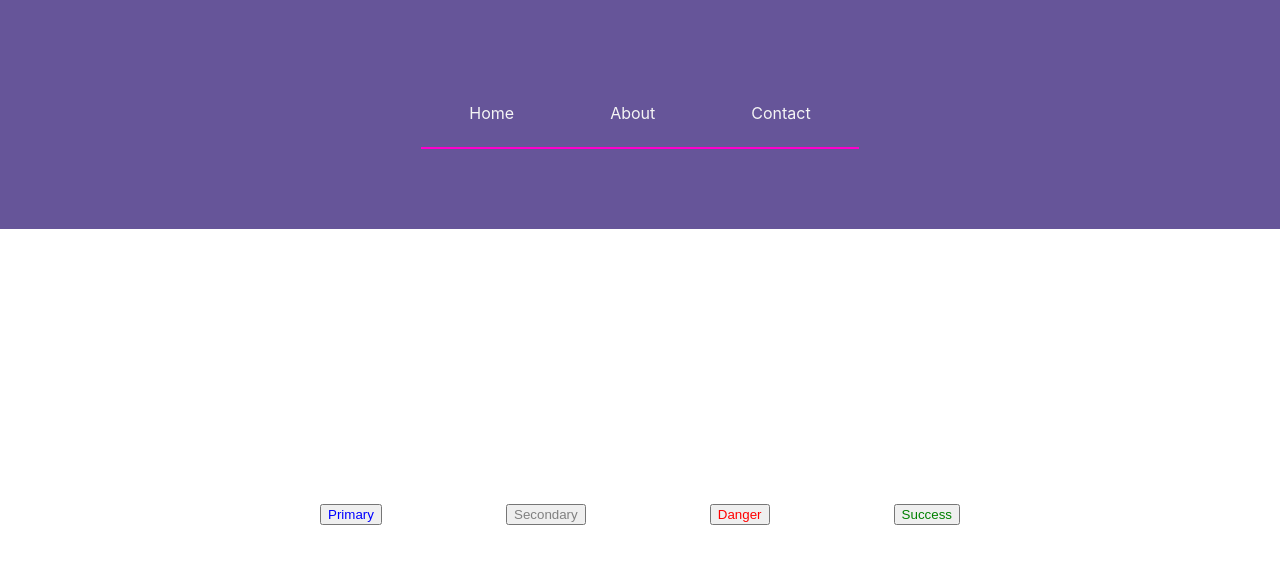
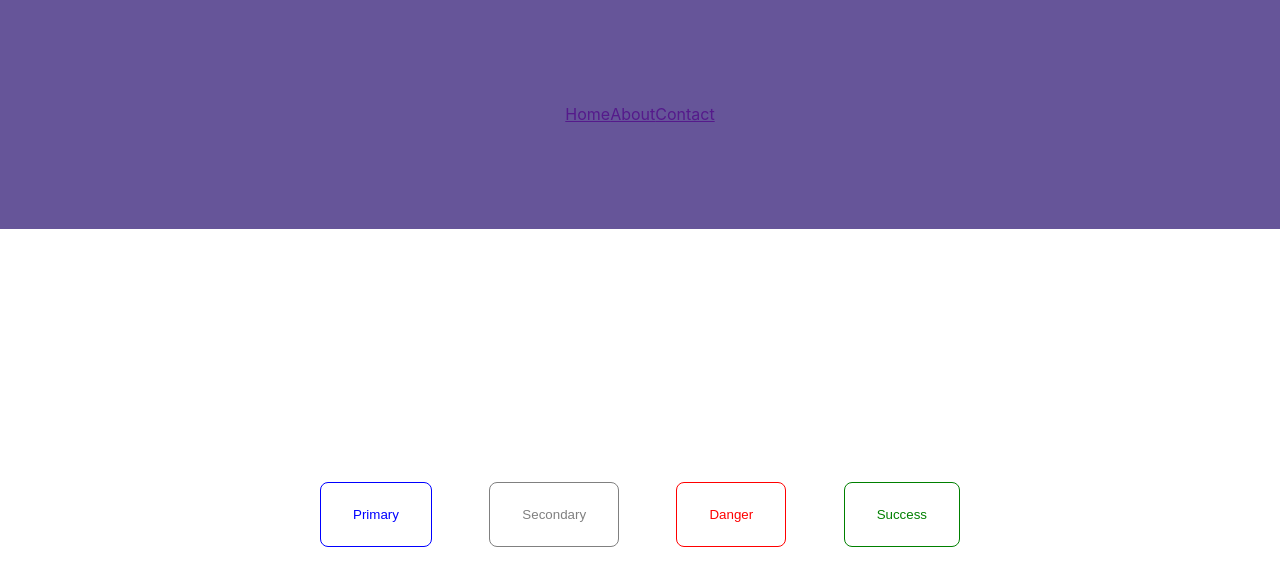
Before and after one commit to fend17/sass-exercise, a plain HTML site: page index.html in a window 1280 px wide. Drawn offline with nearby package versions, Linux system fonts and the light colour scheme; files that its build step writes are made by us from their sources.

Commit message:
Added solution

```diff
--- a/index.html
+++ b/index.html
@@ -14,10 +14,10 @@
     <a href="">Contact</a>
   </nav>
   <main>
-    <button class="btn-primary">Primary </button>
-    <button class="btn-secondary">Secondary </button>
-    <button class="btn-danger">Danger </button>
-    <button class="btn-success">Success </button>
+    <button class="btn btn-primary">Primary </button>
+    <button class="btn btn-secondary">Secondary </button>
+    <button class="btn btn-danger">Danger </button>
+    <button class="btn btn-success">Success </button>
   </main>
 </body>
 </html>
--- a/scss/_button.scss
+++ b/scss/_button.scss
@@ -1,41 +1,78 @@
 /* Sass up this code with nesting, & and variables */
+
+/*
+ * First option, using nesting and &
+ */
+
+$primary: blue;
+$secondary: gray;
+$danger: red;
+$success: green;
 
 .btn {
   background: none;
   transition: all 300ms;
   padding: 24px 32px;
-  border: 2px solid currentColor; /* currentColor is pure css */
+  border-radius: 8px;
+  &-primary {
+
+    color: $primary;
+    &:hover {
+      //built in function in sass, darkens a color
+      color: darken($primary, 10%); //btn-primary:hover {}
+    }
+  }
+
+  &-secondary {
+    color: $secondary;
+    &:hover {
+      color: darken($secondary, 10%);
+    }
+  }
+
+  &-danger {
+    color: $danger;
+    &:hover {
+      color: darken($danger, 10%);
+    }
+  }
+
+  &-success {
+    color: $success;
+    &:hover {
+      color: darken($success, 10%);
+    }
+  }
+}
+
+/*
+ * Second option, using @extend
+ */
+
+%btn {
+  background: none;
+  transition: all 300ms;
+  padding: 24px 32px;
+  border: 1px solid currentColor;
   border-radius: 8px;
 }
 
 .btn-primary {
-  color: blue;
-}
-
-.btn-primary:hover {
-  color: darkblue;
+  @extend %btn;
+  color: $primary;
 }
 
 .btn-secondary {
-  color: gray;
+  @extend %btn;
+  color: $secondary;
 }
 
-.btn-secondary:hover {
-  color: darkgray;
+.btn-danger {
+  @extend %btn;
+  color: $danger;
 }
 
 .btn-success {
-  color: green;
+  @extend %btn;
+  color: $success;
 }
-
-.btn-success:hover {
-  color: darkgreen;
-}
-
-.btn-danger {
-  color: red;
-}
-
-.btn-danger:hover {
-  color: darkred;
-}
--- a/scss/_defaults.scss
+++ b/scss/_defaults.scss
@@ -1,7 +1,7 @@
 /* Just default settings */
 
 body{
-  color: #333;
+  color: $primary;
   margin: 0;
   padding: 0;
   width:100%;
--- a/scss/_navbar.scss
+++ b/scss/_navbar.scss
@@ -6,17 +6,17 @@
   display: flex;
   justify-content: center;
   align-items: center;
-  background-color: #659;
-  font-family: -apple-system, BlinkMacSystemFont, 'Segoe UI', Roboto, Oxygen, Ubuntu, Cantarell, 'Open Sans', 'Helvetica Neue', sans-serif;
+  background-color: $secondary;
+  font-family: $font-stack;
 }
 
-.nav a {
+.nav__link {
   padding: 1.5rem 3rem;
-  color: #f5f5f5;
+  color: $light;
   transition: all 300ms;
   text-decoration: none;
-  border-bottom: 2px solid #f0c;
+  border-bottom: 2px solid $accent;
+  &:hover {
+    color: $accent;
+  }
 }
-.nav a:hover {
-  color: #f0c;
-}
--- a/scss/_variables.scss
+++ b/scss/_variables.scss
@@ -1 +1,7 @@
 //Only variables inside this file
+
+$primary: #444;
+$secondary: #659;
+$accent: #f0c;
+$light: #f5f5f5;
+$font-stack: -apple-system, BlinkMacSystemFont, 'Segoe UI', Roboto, Oxygen, Ubuntu, Cantarell, 'Open Sans', 'Helvetica Neue', sans-serif;
```
Also changed, not shown: 1 other file.
